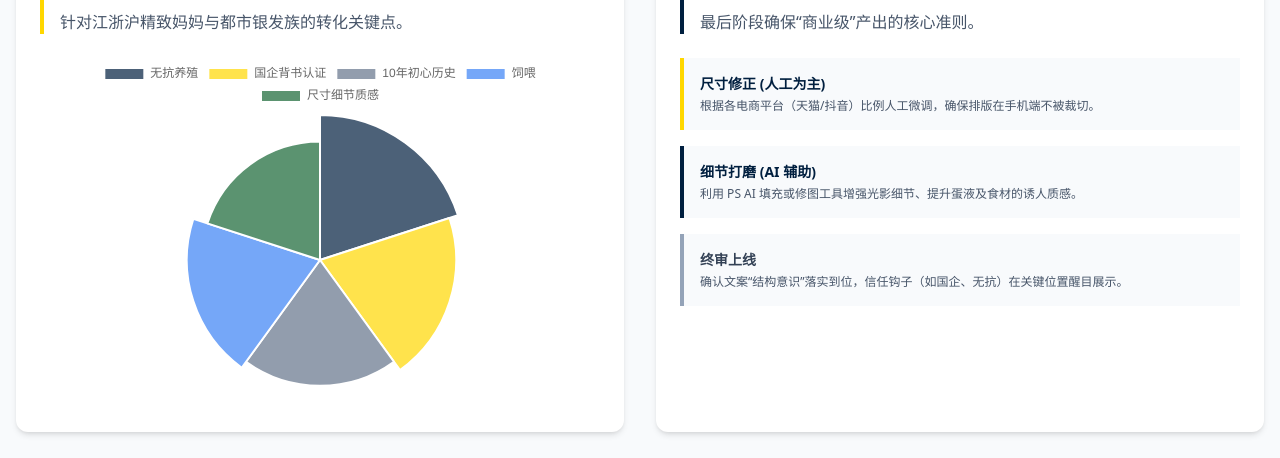
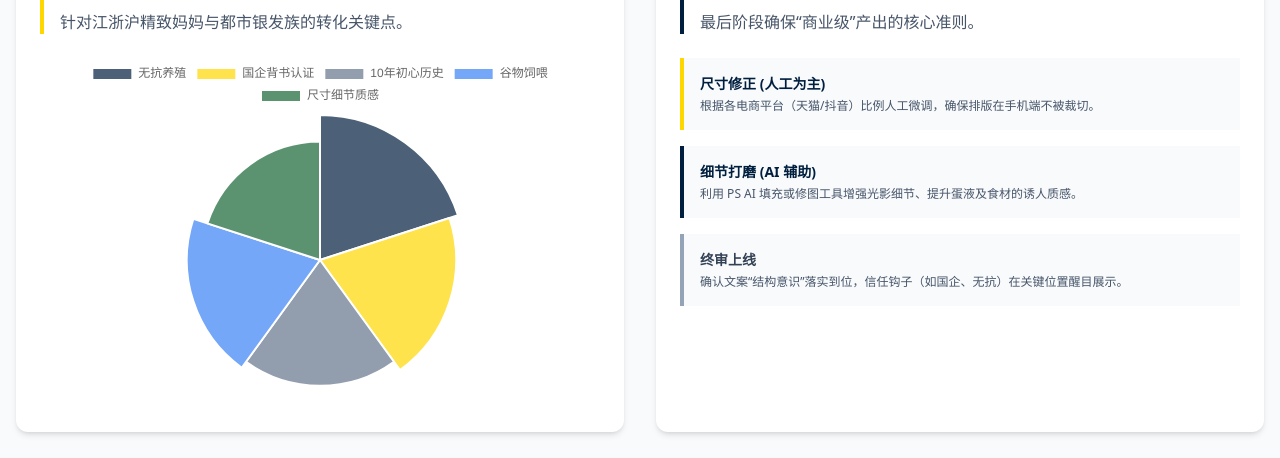
Before and after one commit to joelmasdfssw-sys/joelmasdfssw-sys.github.io, a plain HTML site: page index.html in a window 1280 px wide. Shown: the part 1313-1771 px from the top of the page. Drawn offline with nearby package versions, Linux system fonts and the light colour scheme.

Commit message:
Update index.html

```diff
--- a/index.html
+++ b/index.html
@@ -235,7 +235,7 @@
 
         // 2. 受众信任关注点
         const ctxTrust = document.getElementById('audienceTrustChart').getContext('2d');
-        const trustLabels = ['无抗养殖', '国企背书认证', '10年初心历史', '饲喂', '尺寸细节质感'];
+        const trustLabels = ['无抗养殖', '国企背书认证', '10年初心历史', '谷物饲喂', '尺寸细节质感'];
         const formattedTrustLabels = trustLabels.map(l => formatLabel(l, 8));
 
         new Chart(ctxTrust, {
```
